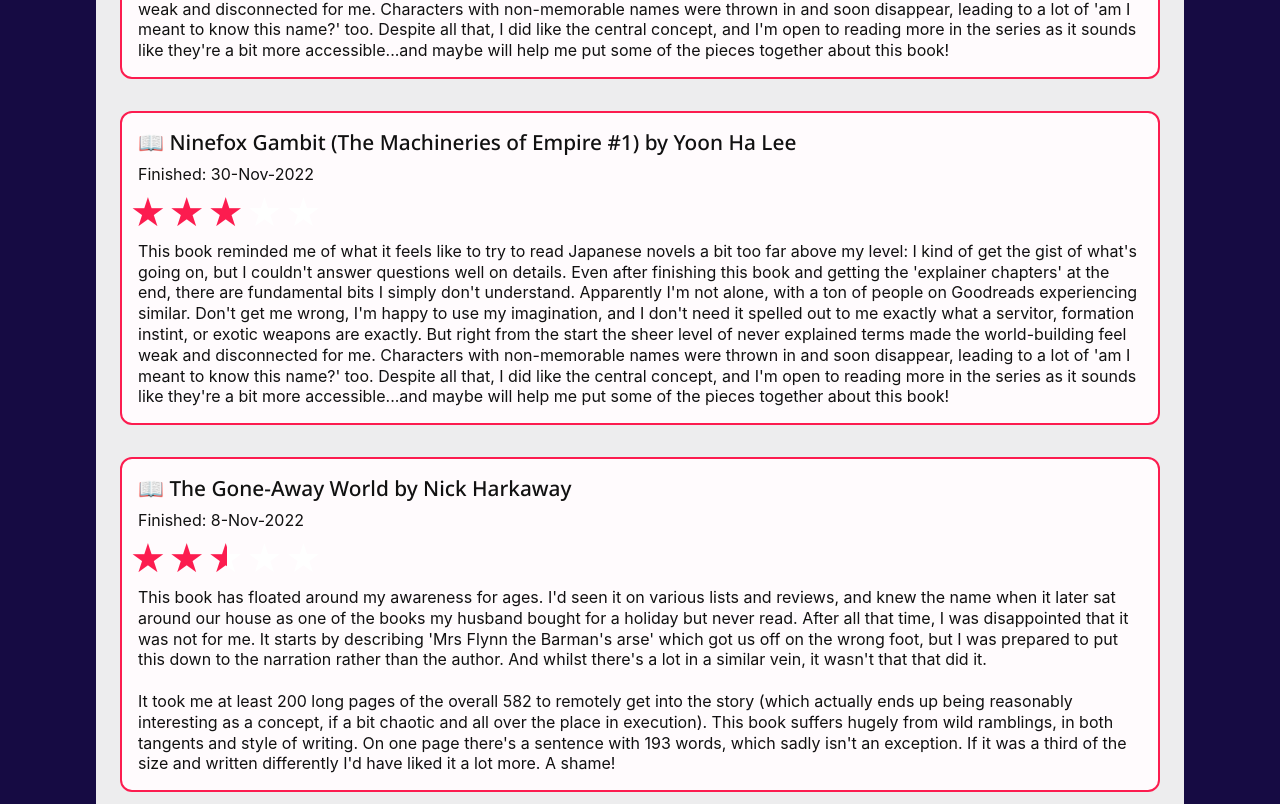
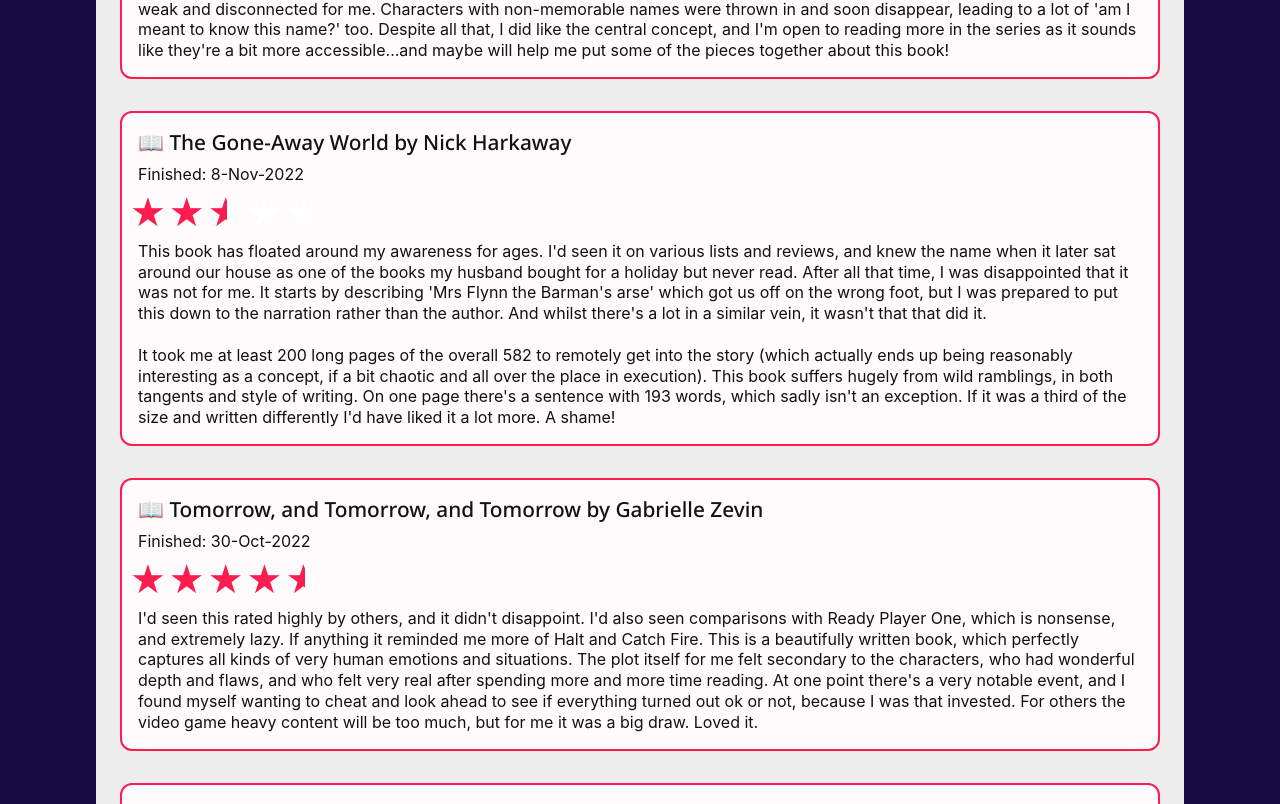
Before and after one commit to greywillfade/small-reviews, a React (Create React App) app: page / in a window 1280 px wide. Shown: the part 2072-2876 px from the top of the page. Built offline with nearby package versions, Linux system fonts and the light colour scheme.

Commit message:
Remove duplicate ninefox entry

```diff
--- a/src/data.js
+++ b/src/data.js
@@ -38,13 +38,6 @@ export const reviewData = [
         dateFinished: "2-Dec-2022",
         rating: "3.5",
         thoughts: "An extremely short read, but one that I enjoyed. Binti was a character that I could get behind from the start, and the descriptions of prejudice and difference made me both feel for her, but also helped build the world really quickly. There were a number of new terms and fantastical concepts (a ship that was a giant space prawn!) but unlike the previous book I read, I found it easy to imagine the concepts. I only wish it was a bit longer and extensive, as it felt more like a short story than a novella but I'd definitely be keen to read more."
-    },{
-        title: "Ninefox Gambit (The Machineries of Empire #1)",
-        author: "Yoon Ha Lee",
-        category: "Book",
-        dateFinished: "30-Nov-2022",
-        rating: "3",
-        thoughts: "This book reminded me of what it feels like to try to read Japanese novels a bit too far above my level: I kind of get the gist of what's going on, but I couldn't answer questions well on details. Even after finishing this book and getting the 'explainer chapters' at the end, there are fundamental bits I simply don't understand. Apparently I'm not alone, with a ton of people on Goodreads experiencing similar. Don't get me wrong, I'm happy to use my imagination, and I don't need it spelled out to me exactly what a servitor, formation instint, or exotic weapons are exactly. But right from the start the sheer level of never explained terms made the world-building feel weak and disconnected for me. Characters with non-memorable names were thrown in and soon disappear, leading to a lot of 'am I meant to know this name?' too. Despite all that, I did like the central concept, and I'm open to reading more in the series as it sounds like they're a bit more accessible...and maybe will help me put some of the pieces together about this book!"
     },{
         title: "Ninefox Gambit (The Machineries of Empire #1)",
         author: "Yoon Ha Lee",
```
